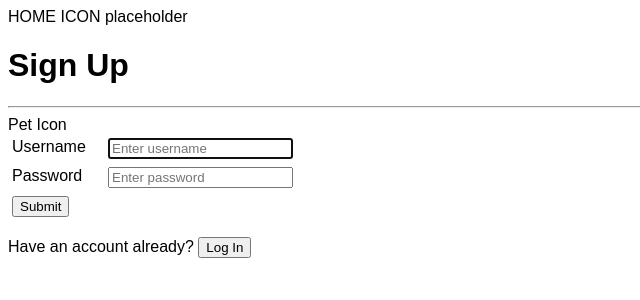
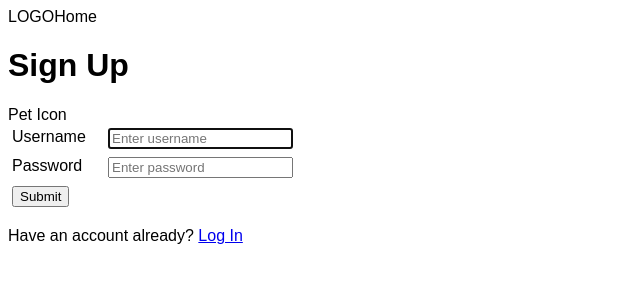
Before and after one commit to Ivo-Gatzinski/healthy-pets, a React (Create React App) app in the folder client/: page /ownersignup in a window 1280 px wide. Shown: the top 300 px of the page, without its empty margins (0-640 px from the left). Built offline with nearby package versions, Linux system fonts and the light colour scheme.

Commit message:
ownersignup done, logohome nav imported

```diff
--- a/client/src/pages/OwnerLogin.js
+++ b/client/src/pages/OwnerLogin.js
@@ -1,5 +1,6 @@
 import { useEffect, useState } from "react";
 import { Redirect, Link } from "react-router-dom";
+import LogoHome from "../components/LogoHome";
 import { useAuth } from "../util/auth";
 
 
@@ -51,7 +52,7 @@ export default function OwnerLogin() {
   }
   return (
     <div>
-      <div> Home ICON placeholder</div>
+      <LogoHome/>
       <h1>Login</h1>
       <div> Pet Icon </div>
       <form onSubmit={handleSubmit}>
--- a/client/src/pages/OwnerSignUp.js
+++ b/client/src/pages/OwnerSignUp.js
@@ -1,6 +1,7 @@
 import { useEffect, useState } from "react";
-import { Redirect } from "react-router-dom";
+import { Redirect, Link } from "react-router-dom";
 import { useAuth } from "../util/auth";
+import LogoHome from "../components/LogoHome";
 
 // This signup form is intentionally minimalist to reduce effort required to
 // customize it to your app's needs. See the excellent best practices guide for
@@ -46,13 +47,12 @@ export default function OwnerSignUp() {
 
   if (isLoggedIn) {
     // redirect to home if user is logged in
-    return <Redirect to="/" />;
+    return <Redirect to="/mypets" />;
   }
   return (
     <div>
-      <div> HOME ICON placeholder</div>
+      <LogoHome/>
       <h1> Sign Up</h1>
-      <hr />
       <div> Pet Icon </div>
       <form onSubmit={handleSubmit}>
         <div style={styles.formControl}>
@@ -90,7 +90,7 @@ export default function OwnerSignUp() {
           </button>
         </div>
         <div>
-          <p>Have an account already? <button > Log In </button></p>
+          <p>Have an account already? <Link to="/ownerlogin" > Log In </Link></p>
         </div>
       </form>
     </div>
```
